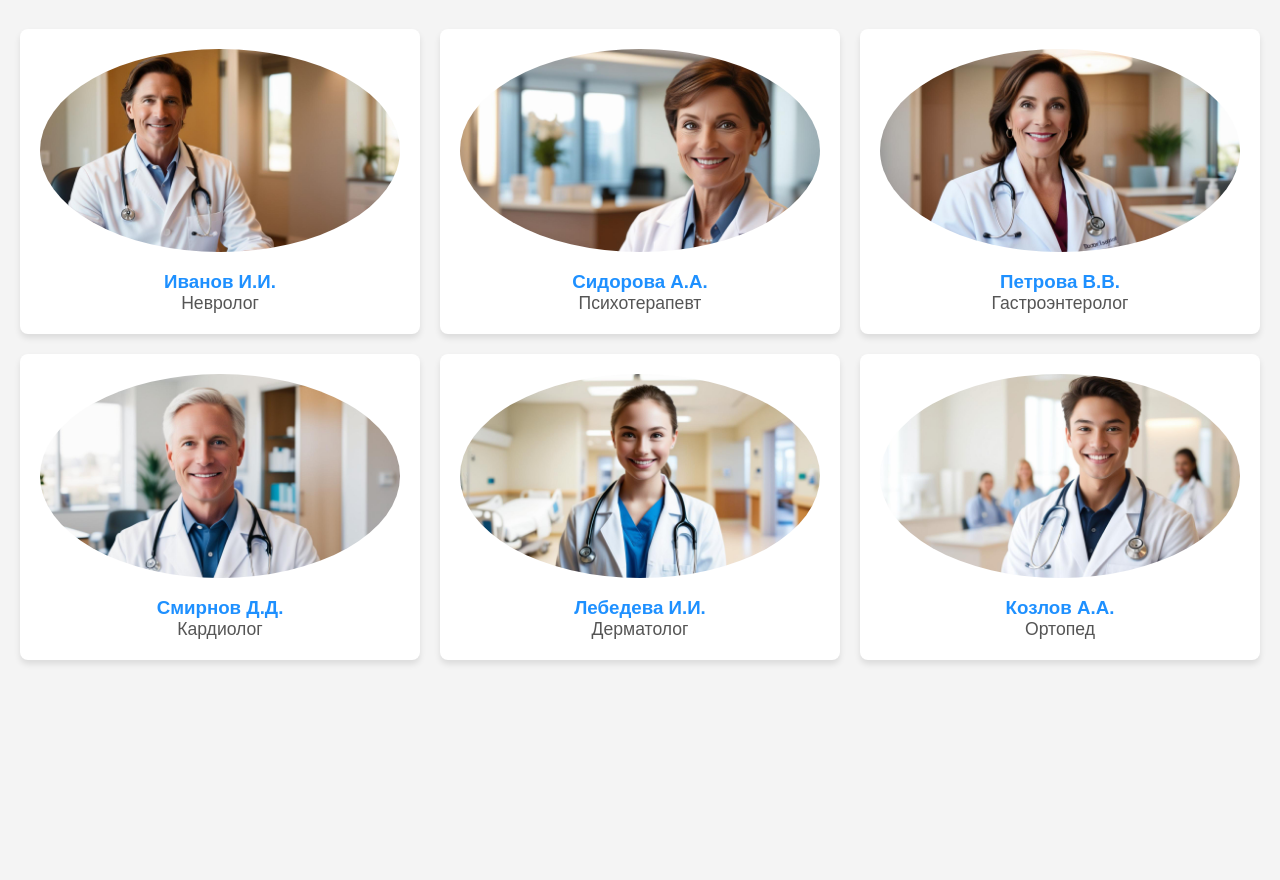
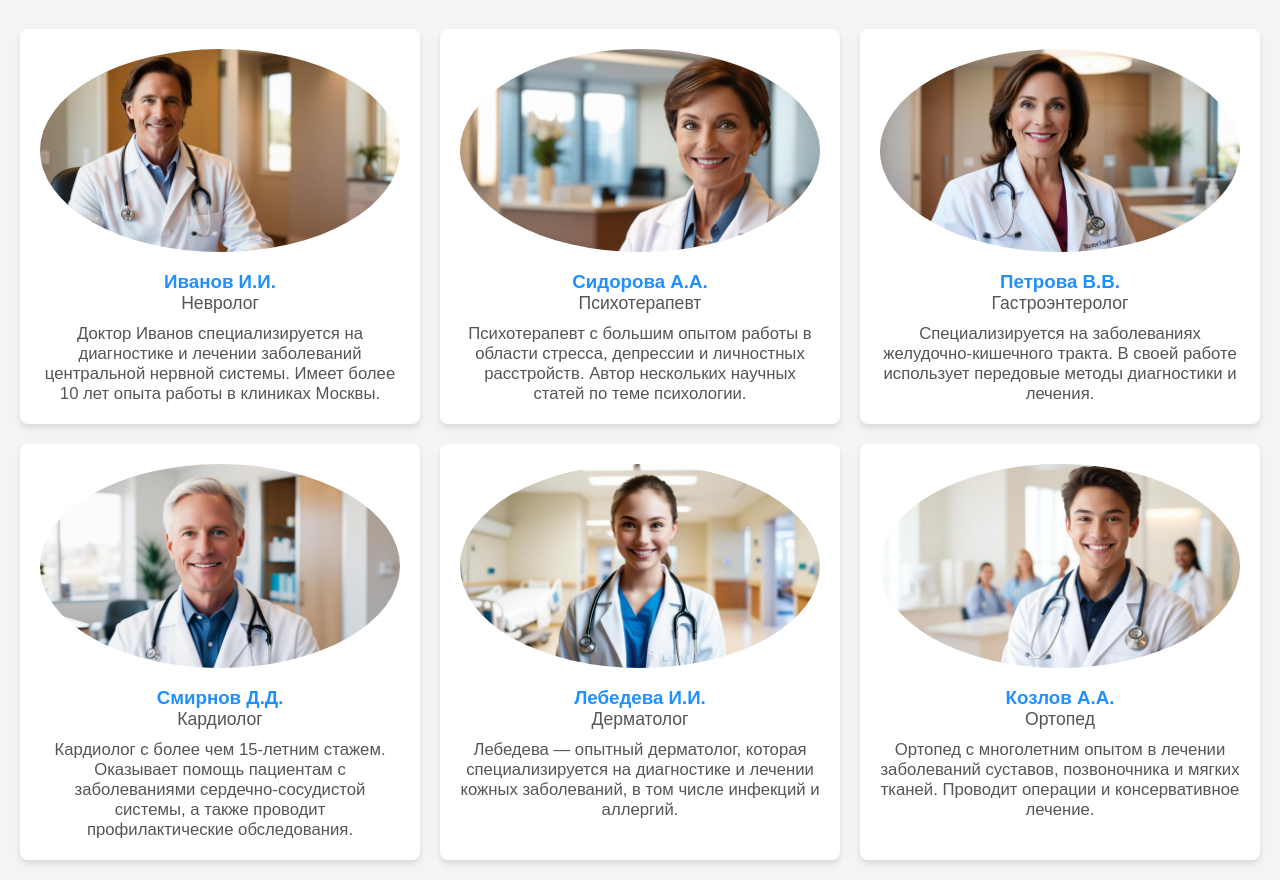
Before and after one commit to Julia-Ulrik/med-portal, a plain HTML site: page doctors.html in a window 1280 px wide. Shown: the part 96-976 px from the top of the page. Before the commit the page ends 800 px from the top, so only its background shows below. Drawn offline with Linux system fonts and the light colour scheme.

Commit message:
Update doctors.html

```diff
--- a/doctors.html
+++ b/doctors.html
@@ -59,6 +59,13 @@
       color: #555;
     }
 
+    /* Стили для описания врачей */
+    .doctor-description {
+      font-size: 0.95em;
+      margin-top: 10px;
+      color: #777;
+    }
+
     /* Адаптивный дизайн для планшетов */
     @media (max-width: 768px) {
       .doctor-container {
@@ -93,31 +100,54 @@
       <img src="/doctor1.jpg" alt="Доктор Иванов И.И.">
       <h3>Иванов И.И.</h3>
       <p>Невролог</p>
+      <div class="doctor-description">
+        <p>Доктор Иванов специализируется на диагностике и лечении заболеваний центральной нервной системы. Имеет более 10 лет опыта работы в клиниках Москвы.</p>
+      </div>
     </div>
+
     <div class="doctor">
       <img src="/doctor2.jpg" alt="Доктор Сидорова А.А.">
       <h3>Сидорова А.А.</h3>
       <p>Психотерапевт</p>
+      <div class="doctor-description">
+        <p>Психотерапевт с большим опытом работы в области стресса, депрессии и личностных расстройств. Автор нескольких научных статей по теме психологии.</p>
+      </div>
     </div>
+
     <div class="doctor">
       <img src="/doctor3.jpg" alt="Доктор Петрова В.В.">
       <h3>Петрова В.В.</h3>
       <p>Гастроэнтеролог</p>
+      <div class="doctor-description">
+        <p>Специализируется на заболеваниях желудочно-кишечного тракта. В своей работе использует передовые методы диагностики и лечения.</p>
+      </div>
     </div>
+
     <div class="doctor">
       <img src="/doctor4.jpg" alt="Доктор Смирнов Д.Д.">
       <h3>Смирнов Д.Д.</h3>
       <p>Кардиолог</p>
+      <div class="doctor-description">
+        <p>Кардиолог с более чем 15-летним стажем. Оказывает помощь пациентам с заболеваниями сердечно-сосудистой системы, а также проводит профилактические обследования.</p>
+      </div>
     </div>
+
     <div class="doctor">
       <img src="/doctor5.jpg" alt="Доктор Лебедева И.И.">
       <h3>Лебедева И.И.</h3>
       <p>Дерматолог</p>
+      <div class="doctor-description">
+        <p>Лебедева — опытный дерматолог, которая специализируется на диагностике и лечении кожных заболеваний, в том числе инфекций и аллергий.</p>
+      </div>
     </div>
+
     <div class="doctor">
       <img src="/doctor6.jpg" alt="Доктор Козлов А.А.">
       <h3>Козлов А.А.</h3>
       <p>Ортопед</p>
+      <div class="doctor-description">
+        <p>Ортопед с многолетним опытом в лечении заболеваний суставов, позвоночника и мягких тканей. Проводит операции и консервативное лечение.</p>
+      </div>
     </div>
   </section>
 
```
